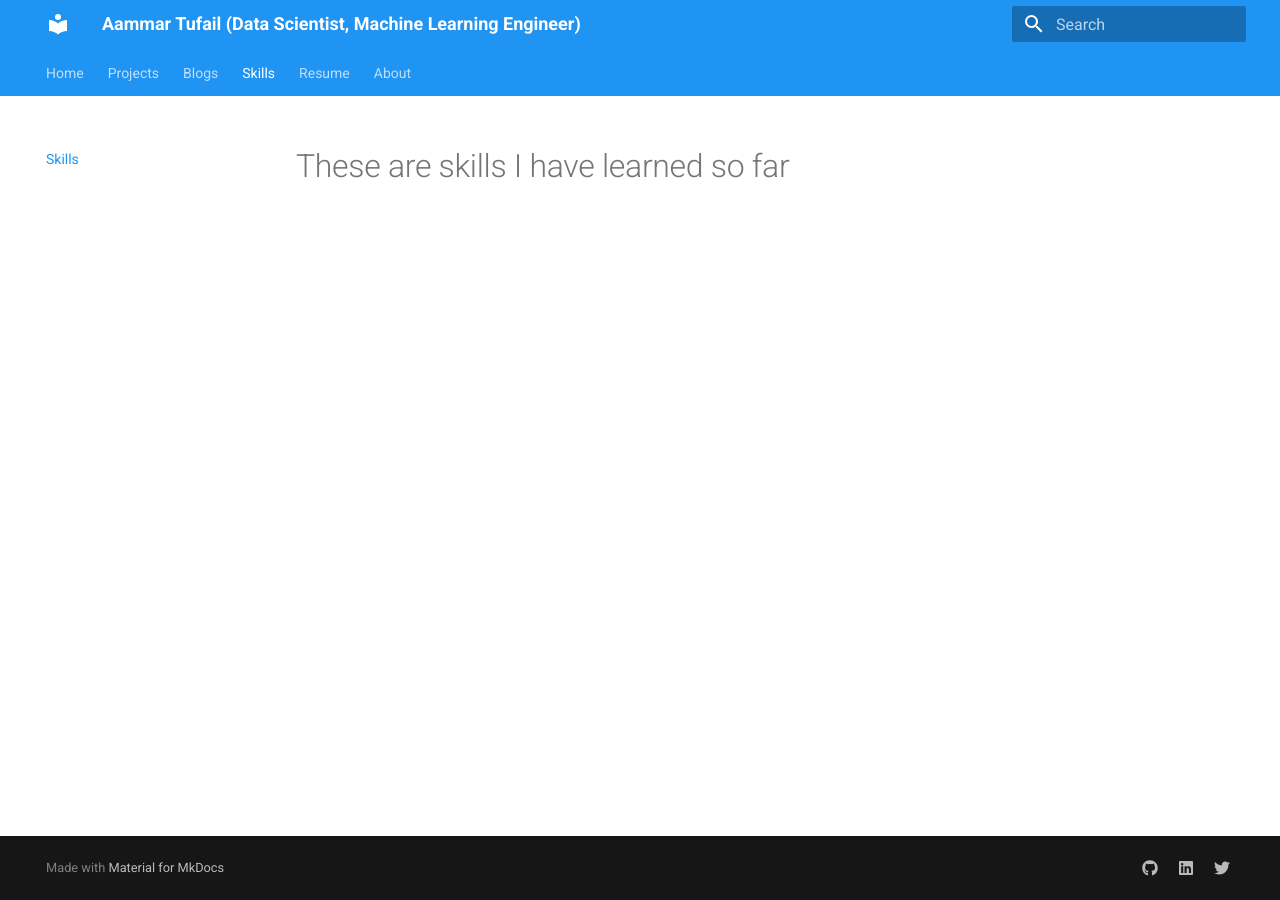
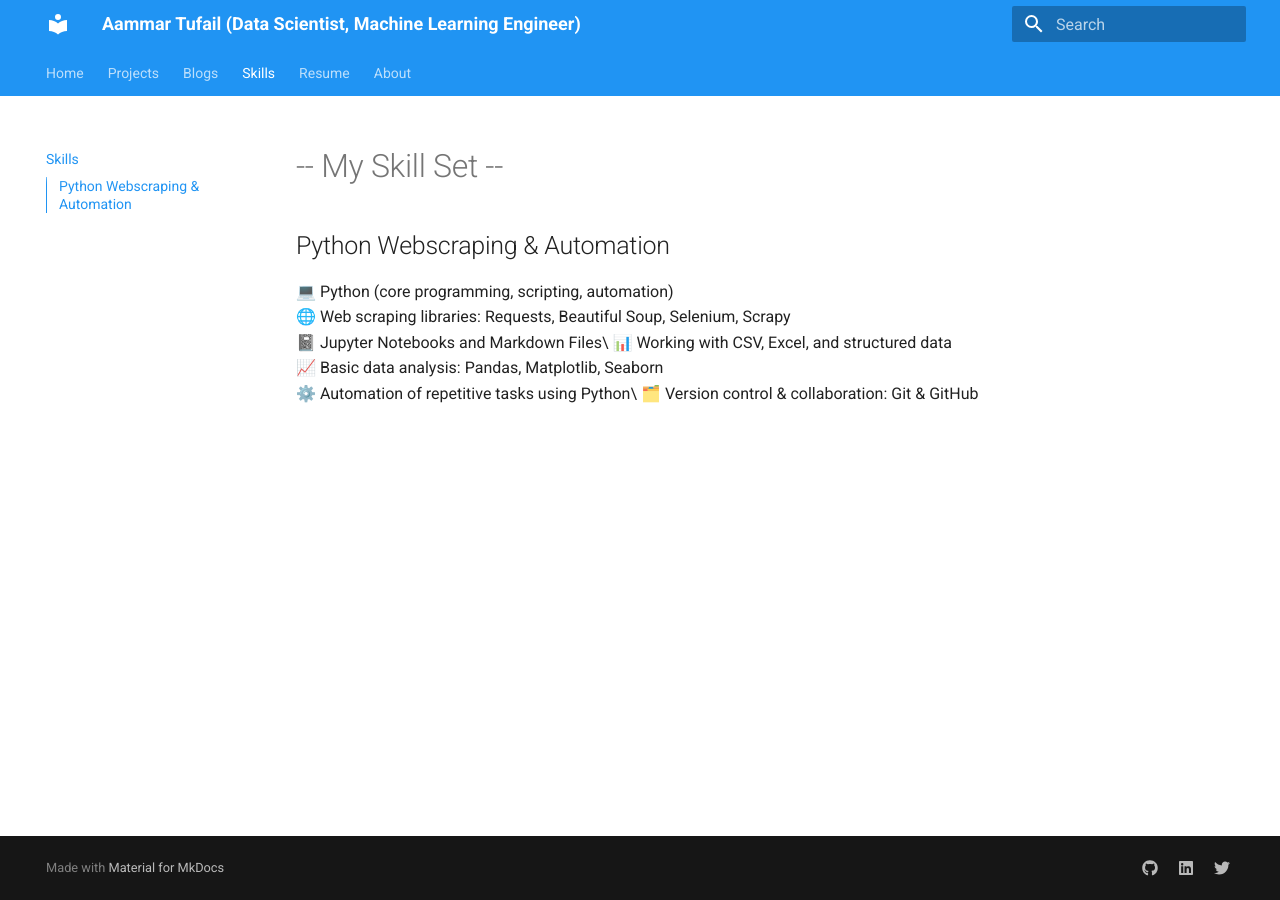
Before and after one commit to ah0890/mywsportfolio, an MkDocs documentation site: the page built from docs/skills.md, in a window 1280 px wide. Built offline with MkDocs 1.6.1 and Material for MkDocs 9.7.7, drawn with Linux system fonts in a browser that asks for light colours.

Commit message:
Skills have been updated.

```diff
--- a/docs/skills.md
+++ b/docs/skills.md
@@ -1 +1,11 @@
-# These are skills I have learned so far
+# -- My Skill Set --
+
+## Python Webscraping & Automation
+
+  💻 Python (core programming, scripting, automation)
+  🌐 Web scraping libraries: Requests, Beautiful Soup, Selenium, Scrapy
+  📓 Jupyter Notebooks and Markdown Files\
+  📊 Working with CSV, Excel, and structured data
+  📈 Basic data analysis: Pandas, Matplotlib, Seaborn
+  ⚙️ Automation of repetitive tasks using Python\
+  🗂️ Version control & collaboration: Git & GitHub
```
